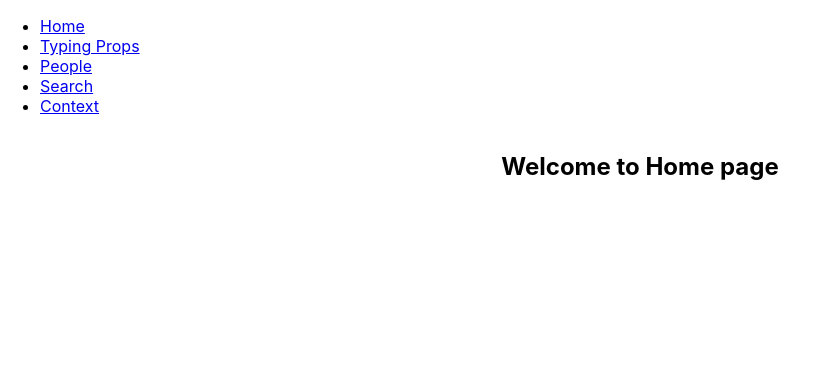
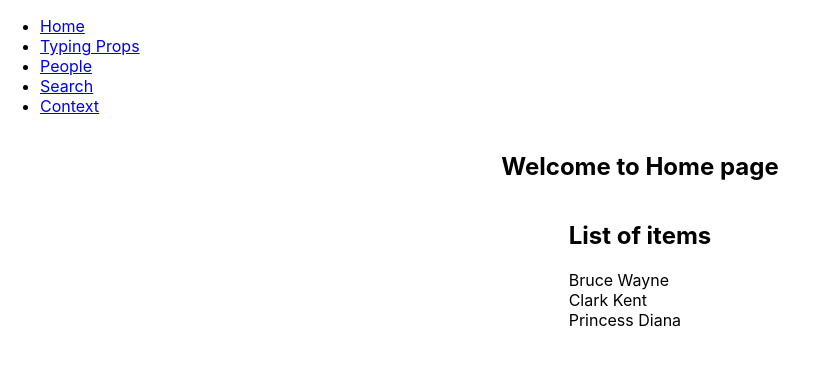
Before and after one commit to Murat-G/React_TS_Practice_2, a React (Create React App) app: page / in a window 1280 px wide. Shown: the top 366 px of the page, without its empty margins (0-818 px from the left). Built offline with nearby package versions, Linux system fonts and the light colour scheme.

Commit message:
generics example

```diff
--- /dev/null
+++ b/src/components/List.tsx
@@ -0,0 +1,22 @@
+type ListProps<T> = {
+  items: T[]
+  onClick: (value: T) => void
+}
+
+export const List = <T extends { id: number, first: string, last:string}>({
+  items,
+  onClick
+}: ListProps<T>) => {
+  return (
+    <div>
+      <h2>List of items</h2>
+      {items.map(item => {
+        return (
+          <div key={item.id} onClick={() => onClick(item)}>
+            {item.first + ' ' +   item.last}
+          </div>
+        )
+      })}
+    </div>
+  )
+}
--- /dev/null
+++ b/src/components/generics.tsx
@@ -0,0 +1,30 @@
+import { List } from "./List";
+
+const Generics = () => {
+  return (
+    <div>
+      <List
+        items={[
+          {
+            id: 1,
+            first: "Bruce",
+            last: "Wayne",
+          },
+          {
+            id: 2,
+            first: "Clark",
+            last: "Kent",
+          },
+          {
+            id: 3,
+            first: "Princess",
+            last: "Diana",
+          },
+        ]}
+        onClick={(item) => console.log(item)}
+      />
+    </div>
+  );
+};
+
+export default Generics;
--- a/src/pages/Home.tsx
+++ b/src/pages/Home.tsx
@@ -1,4 +1,5 @@
 import React from "react";
+import Generics from "../components/generics";
 
 export interface IHomeProps {}
 
@@ -8,6 +9,7 @@
       style={{ display: "flex", flexDirection: "column", alignItems: "center" }}
     >
       <h2>Welcome to Home page</h2>
+      <Generics />
     </div>
   );
 };
```
